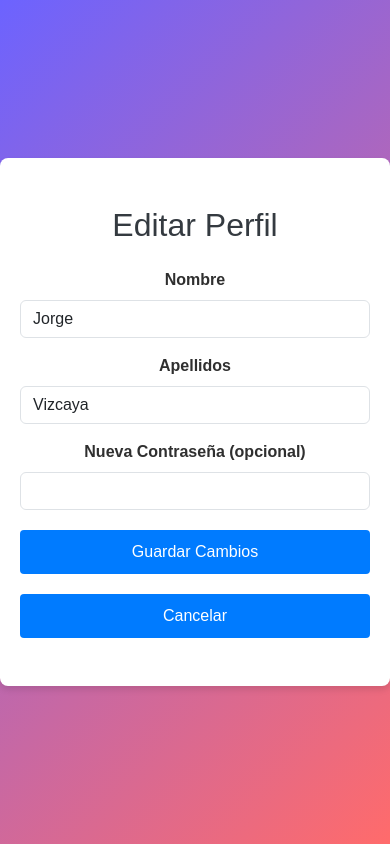
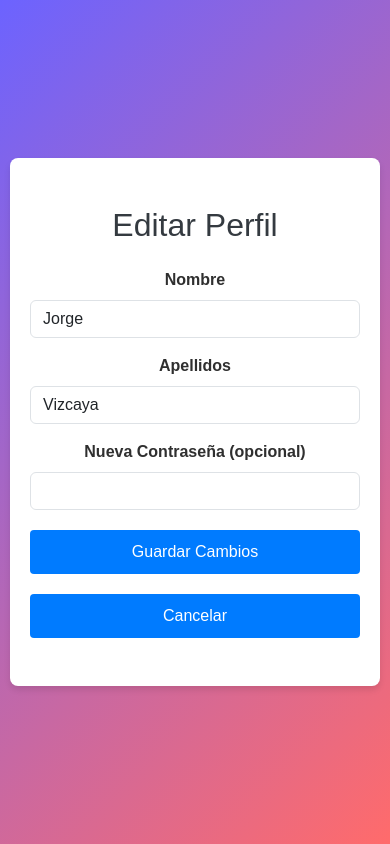
Before and after one commit to JEVizcaya/planes-app, a PHP site: page /editar_perfil.php in a window 390 px wide. Run offline with PHP 8.4, Linux system fonts and the light colour scheme; a user stored in the database is signed in; data comes from the database, SQL or seed files in the repository.

Commit message:
editar responsive ok

```diff
--- a/css/ver_perfil.css
+++ b/css/ver_perfil.css
@@ -52,3 +52,9 @@ p strong {
     background-color: #0056b3;
     text-decoration: none;
 }
+
+@media (max-width: 576px) {
+    .container {
+        margin: 10px;
+    }
+}
--- a/editar_perfil.php
+++ b/editar_perfil.php
@@ -47,6 +47,13 @@ if ($_SERVER['REQUEST_METHOD'] === 'POST') {
     <link rel="stylesheet" href="css/dashboard.css">
     <link rel="stylesheet" href="css/login_register.css">
     <link rel="stylesheet" href="css/ver_perfil.css">
+    <style>
+        @media (max-width: 576px) {
+            .container {
+                margin: 10px;
+            }
+        }
+    </style>
 </head>
 <body>
     <div class="container py-5">
--- a/editar_plan.php
+++ b/editar_plan.php
@@ -56,6 +56,11 @@ if ($_SERVER['REQUEST_METHOD'] === 'POST') {
         body {
             padding: 20px 0;
         }
+        @media (max-width: 576px) {
+            .container {
+                margin: 10px;
+            }
+        }
     </style>
 </head>
 <body>
```
